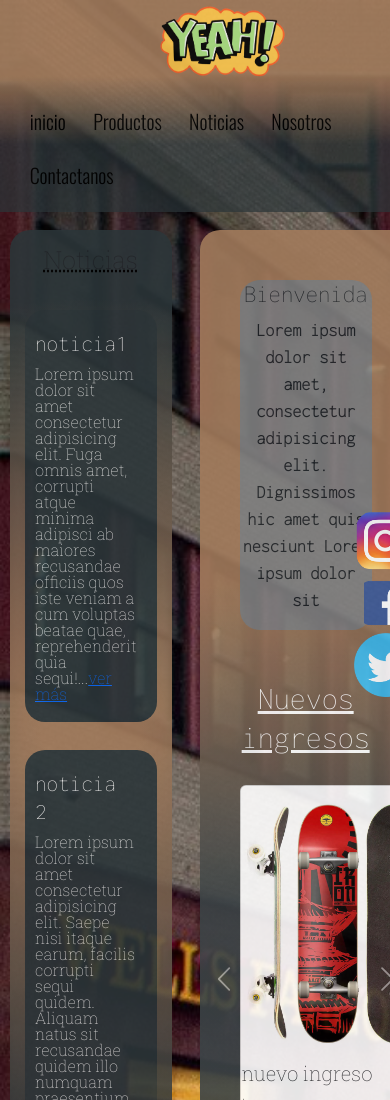
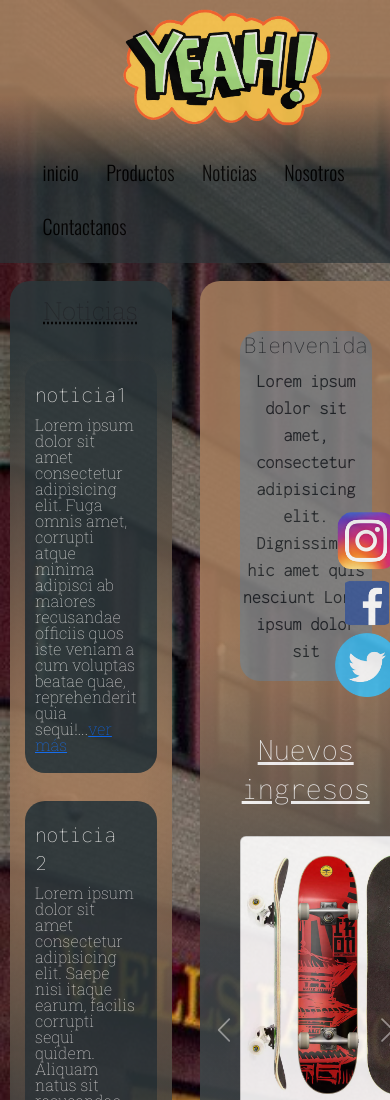
Before and after one commit to charbarie/SegundaEntregaBarie, a plain HTML site: page index.html in a window 390 px wide. Shown: the top 1100 px of the page. Drawn offline with nearby package versions, Linux system fonts and the light colour scheme.

Commit message:
@media sigue con problemas

```diff
--- a/css/style.css
+++ b/css/style.css
@@ -48,7 +48,7 @@ body{
 .section img {
     top: 30%;
     left: 30%;
-    width: 150px;
+    width: 250px;
 }
 .menu{
 
@@ -56,7 +56,7 @@ body{
     font-size: 36px;
     justify-content: center;
     list-style: none;
-    padding-left: 2%;
+    padding-left: 5%;
 }
 .menu ul{
     padding: 1px;
@@ -237,8 +237,8 @@ body{
  .productos{
     display: flex;
     color: white;
-    padding: 3px ;
-
+    padding: 30px ;
+    font-size: 28px;
 
 }
 .productos li{
@@ -359,10 +359,11 @@ footer a:hover{
         font-size: 20px;
     }
     .redes{
+        width: auto;
         display: flex;
         flex-direction: column;
         position: fixed;
-        left: 90%;
+        left: 85%;
         top: 60%;
         top:1x;
     }
@@ -384,4 +385,8 @@ footer a:hover{
         padding:0px 0px 0px 16%;
         transition: .8s ease;
     }
+
+
+
+
 }
```
Also changed, not shown: pages/productos.html (+2 -1 lines).
